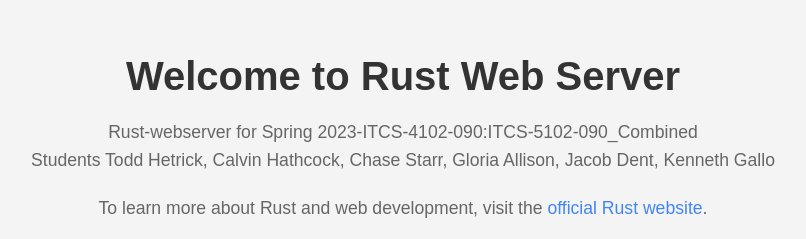
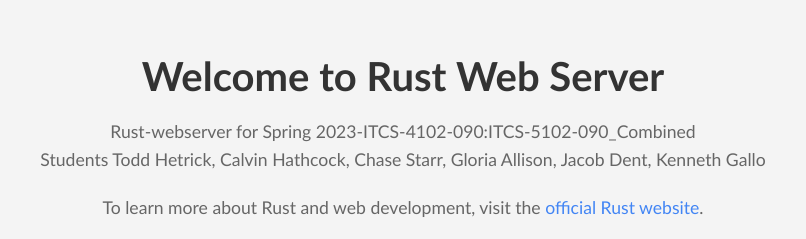
Before and after one commit to kennethgallo/rust-webserver, a plain HTML site: page www/index.html in a window 1280 px wide. Shown: the part 161-400 px from the top of the page, without its empty margins (237-1043 px from the left). Drawn offline with Linux system fonts and the light colour scheme.

Commit message:
added more comments and changed webpage font

```diff
--- a/www/index.html
+++ b/www/index.html
@@ -13,7 +13,8 @@
       }
 
       body {
-        font-family: Arial, sans-serif;
+        font-family: "Gill Sans", "Gill Sans MT", Calibri, "Trebuchet MS",
+          sans-serif;
         line-height: 1.6;
         background-color: #f4f4f4;
       }
@@ -60,6 +61,7 @@
       }
     </style>
   </head>
+  <!--body contains all visible parts of html-->
   <body>
     <!--This div contains both the header, the image, and the paragaph.-->
     <div class="container">
```
